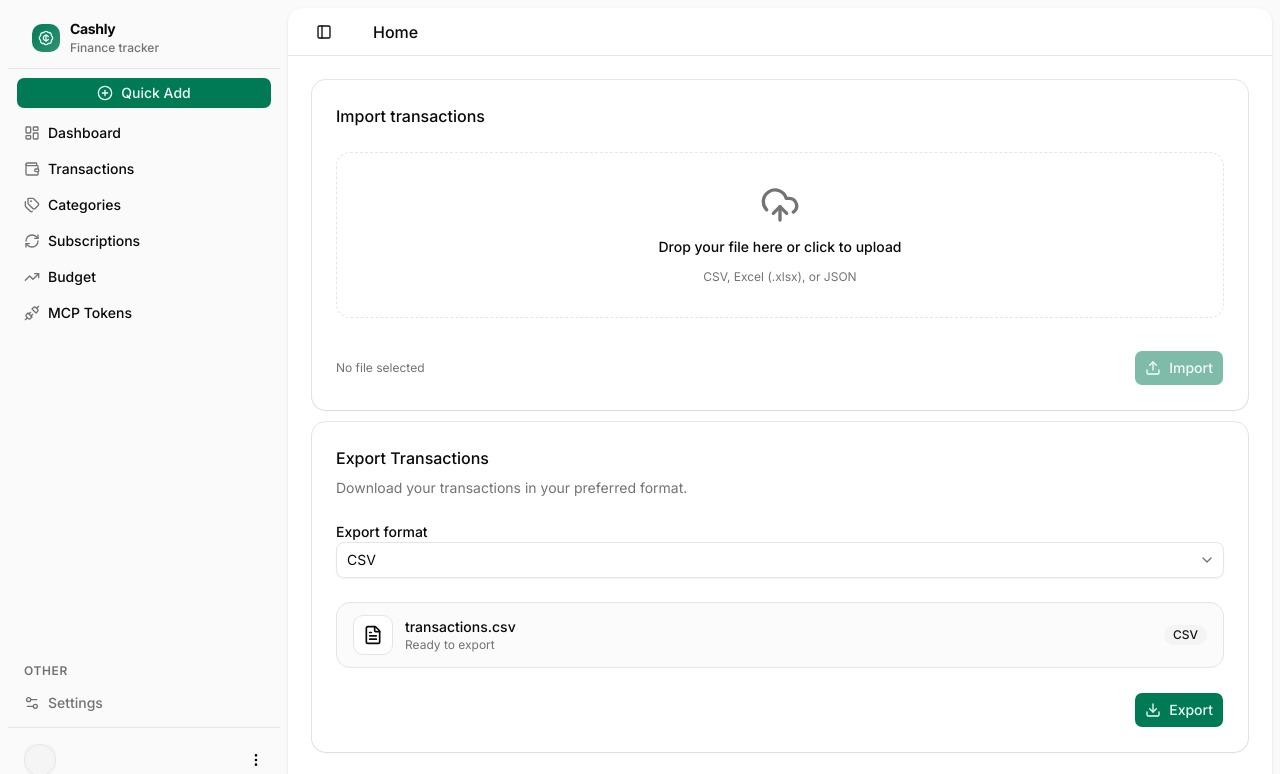
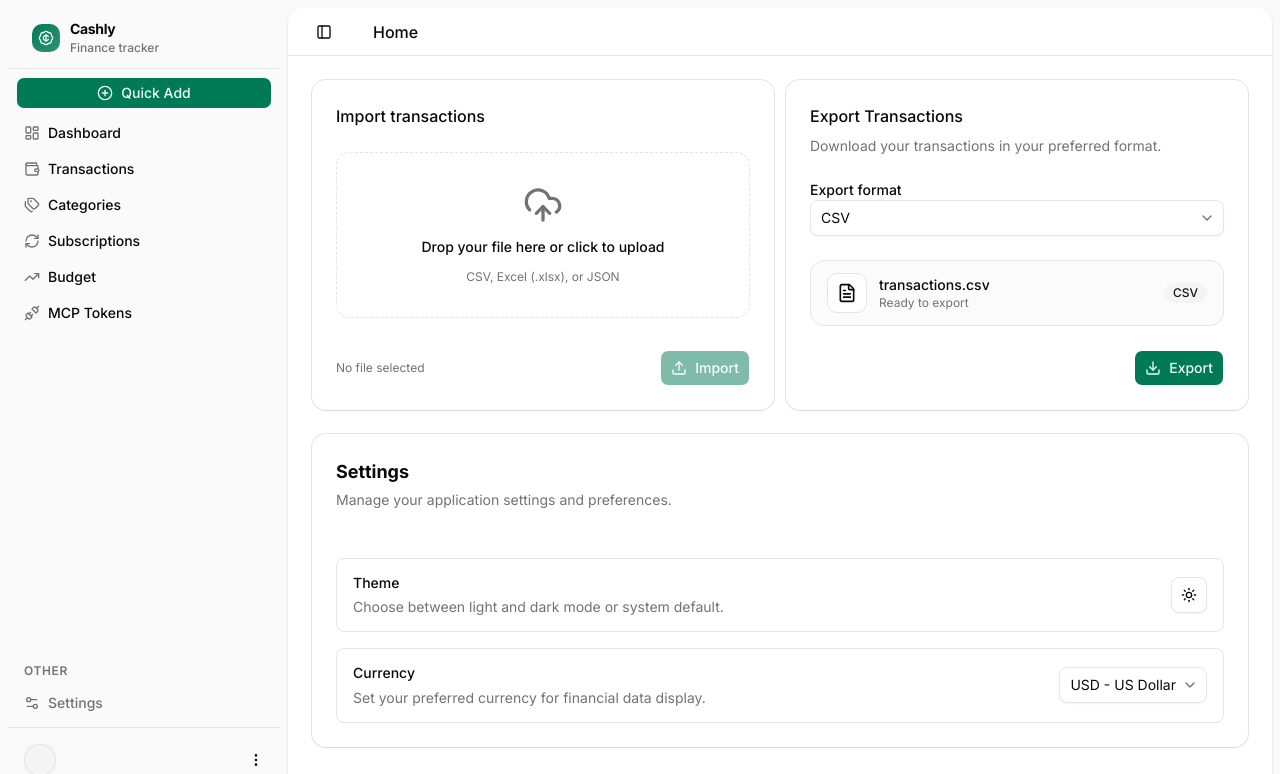
Before and after one commit to tunafysh/Cashly, a Next.js app: page /app/settings in a window 1280 px wide. Shown: the top 774 px of the page. Built offline with nearby package versions, Linux system fonts and the light colour scheme; no server answers.

Commit message:
nevermind that didn't work. this must be the fix.

```diff
--- a/src/app/app/settings/page.tsx
+++ b/src/app/app/settings/page.tsx
@@ -27,7 +27,7 @@ export default function Settings() {
   return (
     <div className="flex flex-1 flex-col">
       <div className="@container/main flex flex-1 flex-col gap-4 p-4 md:p-6">
-        <div className="w-full grid grid-cols-2 gap-3 sm:grid-cols-1 grid-rows-1 sm:grid-rows-2">
+        <div className="w-full grid grid-cols-1 gap-3 sm:grid-cols-2">
           <ImportCard />
           <ExportCard />
         </div>
```
